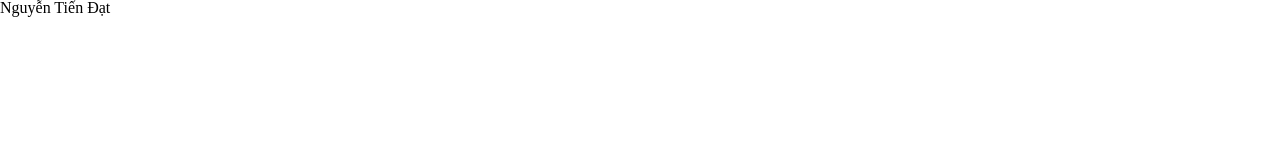
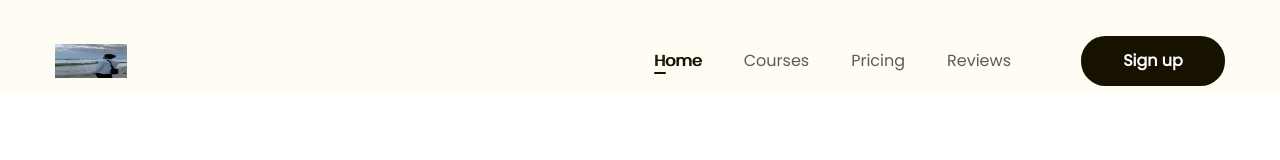
Before and after one commit to DatNguyen287/duan6, a plain HTML site: page index.html in a window 1280 px wide. Shown: the top 160 px of the page. Drawn offline with Linux system fonts and the light colour scheme.

Commit message:
second-commit

```diff
--- a/assets/css/style.css
+++ b/assets/css/style.css
@@ -0,0 +1,100 @@
+* {
+    box-sizing: border-box;
+}
+
+html {
+    font-size: 62.5%;
+}
+
+body {
+    font-size: 1.6rem;
+    font-family: "Poppins", sans-serif;
+    font-weight: 400;
+    font-style: normal;
+}
+
+.logo {
+    width: 7.2rem;
+    height: 3.4rem;
+}
+/* common */
+a {
+    text-decoration: none;
+}
+
+.main-content {
+    width: 1170px;
+    margin: 0 auto;
+    max-width: calc(100% - 48px); ;
+}
+
+.button {
+    display: inline-block;
+    padding: 0 16px;
+    line-height: 50px;
+    min-width: 118px;
+    color: #fff;
+    text-align: center;
+    font-size: 1.6rem;
+    font-weight: 600;
+    border-radius: 24.5px;
+    background: #171100;
+}
+/* common */
+
+.header {
+    background-color: #fffcf4;
+}
+
+.header.fixed {
+    position: sticky;
+    top: -28px;
+}
+
+
+.header .body {
+    display: flex;
+    align-items: center;
+    padding: 36px 0 8px;
+}
+
+.nav {
+    margin-left: auto;
+}
+
+.nav ul {
+    display: flex;;
+}
+
+.nav a {
+    position: relative;
+    color: #5f5b53;
+    font-size: 1.6rem;
+    padding: 8px 21px;
+}
+
+.nav a:hover, .nav li.active a{
+    color: #171100;
+    /* font-weight: 600; */
+    text-shadow: 1px 0 0 currentColor;
+}
+
+.nav li.active a::after{
+    position: absolute;
+    left: 21px;
+    bottom: 6px;
+    content: "";
+    width: 12px;
+    height: 2px;
+    border-radius: 1px;
+    background-color: #171100;
+    display: block;
+}
+
+.header .button_sign_up {
+    min-width: 144px;
+}
+
+.header .action {
+    margin-left: 49px;
+}
--- a/index.html
+++ b/index.html
@@ -4,10 +4,46 @@
     <meta charset="UTF-8">
     <meta name="viewport" content="width=device-width, initial-scale=1.0">
     <link rel="stylesheet" href="./assets/css/reset.css">
+    <!-- nhúng font -->
+    <link rel="preconnect" href="https://fonts.googleapis.com">
+    <link rel="preconnect" href="https://fonts.gstatic.com" crossorigin>
+    <link href="https://fonts.googleapis.com/css2?family=Poppins:ital@0;1&display=swap" rel="stylesheet">
+
     <link rel="stylesheet" href="./assets/css/style.css">
     <title>First Project</title>
 </head>
-<body>
-    <h1>Nguyễn Tiến Đạt</h1>
+<body style="height: 10000px">
+
+    <!-- header -->
+    <header class="header fixed">
+        <div class="main-content">
+            <div class="body">
+                <!-- logo -->
+                <img src="./assets/img/IMG_4612.jpg" alt="logo" class="logo">
+                <!-- navigation -->
+                <nav class="nav">
+                    <ul>
+                        <li class="active">
+                            <a href="#!">Home</a>
+                        </li>
+                        <li>
+                            <a href="#!">Courses</a>
+                        </li>
+                        <li>
+                            <a href="#!">Pricing</a>
+                        </li>
+                        <li>
+                            <a href="#!">Reviews</a>
+                        </li>
+                    </ul>
+                </nav>
+                <!-- button -->
+                <div class="action">
+                    <a href="#!" class="button button_sign_up">Sign up</a>
+                </div>
+
+            </div>
+        </div>
+    </header>
 </body>
 </html>
```
Also changed, not shown: assets/img/IMG_4612.jpg (added).
